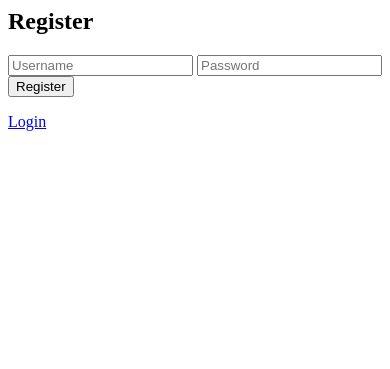
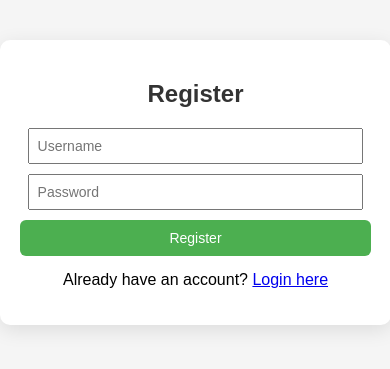
Before and after one commit to thesharmabharat/destination_app, a Flask app: page /register in a window 390 px wide. Shown: the top 369 px of the page. Run offline with Flask 3, Linux system fonts and the light colour scheme.

Commit message:
responsive

```diff
--- a/static/style.css
+++ b/static/style.css
@@ -85,3 +85,130 @@ li button {
     border-radius: 4px;
     cursor: pointer;
 }
+
+.header-bar {
+    display: flex;
+    justify-content: space-between;
+    align-items: center;
+    margin-bottom: 10px;
+}
+
+.logout-button {
+    padding: 8px 14px;
+    background-color: #e74c3c;
+    color: white;
+    border: none;
+    text-decoration: none;
+    border-radius: 6px;
+    font-size: 14px;
+    cursor: pointer;
+}
+
+.logout-button:hover {
+    background-color: #c0392b;
+}
+
+.form-container {
+    max-width: 400px;
+    margin: 80px auto;
+    padding: 30px;
+    background-color: white;
+    border-radius: 10px;
+    box-shadow: 0 5px 20px rgba(0,0,0,0.1);
+    text-align: center;
+}
+
+.form-container h2 {
+    margin-bottom: 20px;
+    color: #333;
+}
+
+.form-container input {
+    display: block;
+    width: 90%;
+    margin: 10px auto;
+    padding: 10px;
+    font-size: 16px;
+}
+
+.form-container button {
+    padding: 10px 20px;
+    background-color: #4CAF50;
+    color: white;
+    border: none;
+    font-size: 16px;
+    cursor: pointer;
+    border-radius: 6px;
+}
+
+.form-container button:hover {
+    background-color: #3e8e41;
+}
+
+.form-container p {
+    margin-top: 15px;
+}
+
+
+/* Responsive adjustments */
+@media (max-width: 768px) {
+    .container {
+        padding: 10px;
+    }
+
+    .header-bar {
+        flex-direction: column;
+        align-items: flex-start;
+        gap: 10px;
+    }
+
+    .search-container {
+        display: flex;
+        flex-direction: column;
+        align-items: stretch;
+    }
+
+    #search-input {
+        width: 100%;
+        margin-bottom: 10px;
+    }
+
+    button {
+        width: 100%;
+    }
+
+    .lists-container {
+        flex-direction: column;
+    }
+
+    .list {
+        width: 100%;
+        margin-bottom: 20px;
+    }
+
+    #map {
+        height: 300px; /* smaller height for mobile */
+    }
+
+    .logout-button {
+        align-self: flex-end;
+    }
+}
+
+@media (max-width: 500px) {
+    .form-container {
+        width: 90%;
+        margin: 40px auto;
+        padding: 20px;
+    }
+
+    .form-container input {
+        font-size: 14px;
+        padding: 8px;
+    }
+
+    .form-container button {
+        font-size: 14px;
+        padding: 10px;
+    }
+}
--- a/templates/register.html
+++ b/templates/register.html
@@ -1,7 +1,18 @@
-<form method="POST">
-    <h2>Register</h2>
-    <input name="username" placeholder="Username" required />
-    <input name="password" type="password" placeholder="Password" required />
-    <button type="submit">Register</button>
-  </form>
-  <a href="/login">Login</a>
+<!DOCTYPE html>
+<html>
+<head>
+    <title>Register</title>
+    <link rel="stylesheet" href="{{ url_for('static', filename='style.css') }}">
+</head>
+<body>
+    <div class="form-container">
+        <h2>Register</h2>
+        <form method="POST">
+            <input name="username" placeholder="Username" required />
+            <input name="password" type="password" placeholder="Password" required />
+            <button type="submit">Register</button>
+        </form>
+        <p>Already have an account? <a href="/login">Login here</a></p>
+    </div>
+</body>
+</html>
```
Also changed, not shown: templates/index.html (+6 -1 lines), templates/login.html (+18 -7 lines), instance/places.db.
